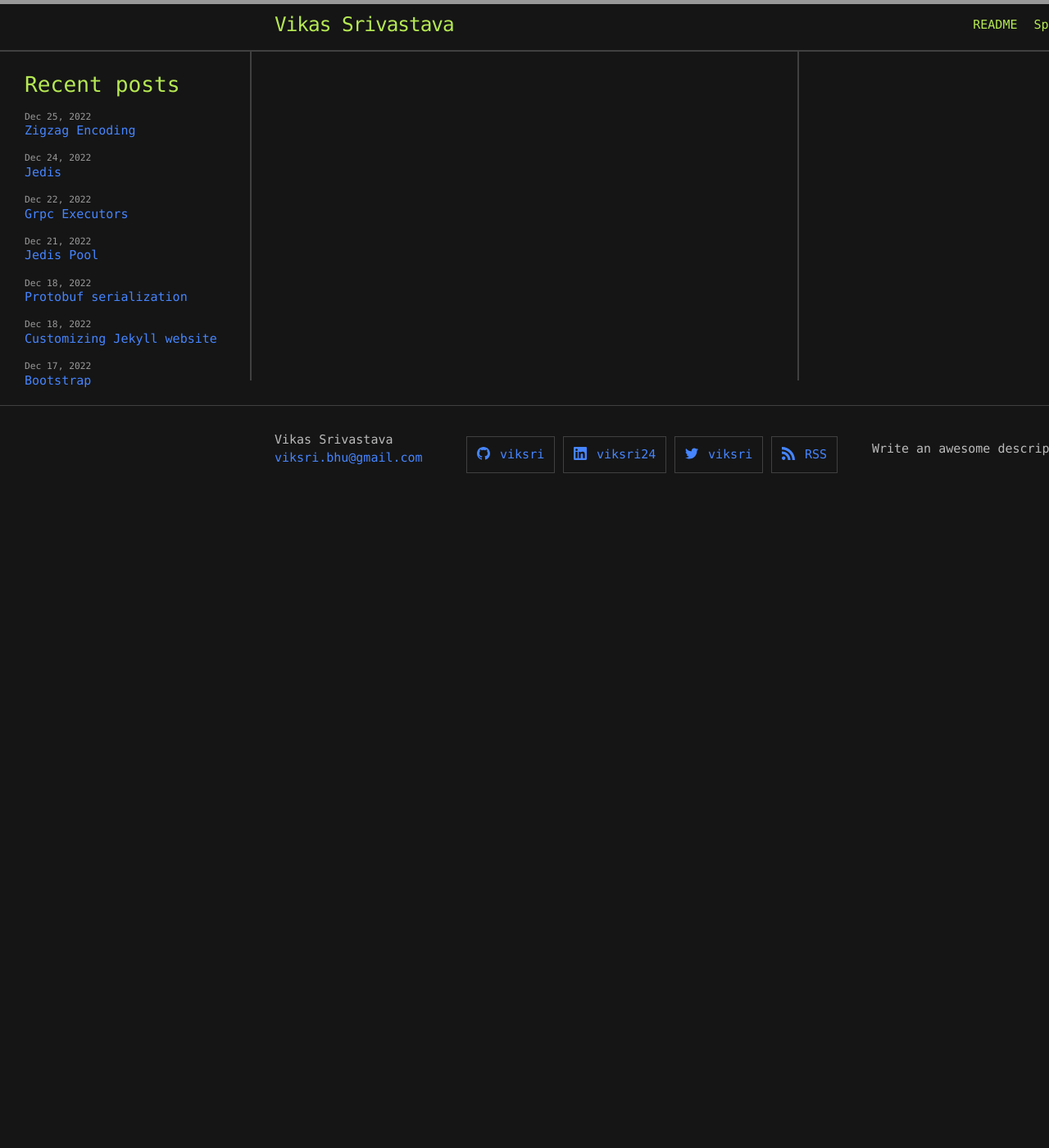
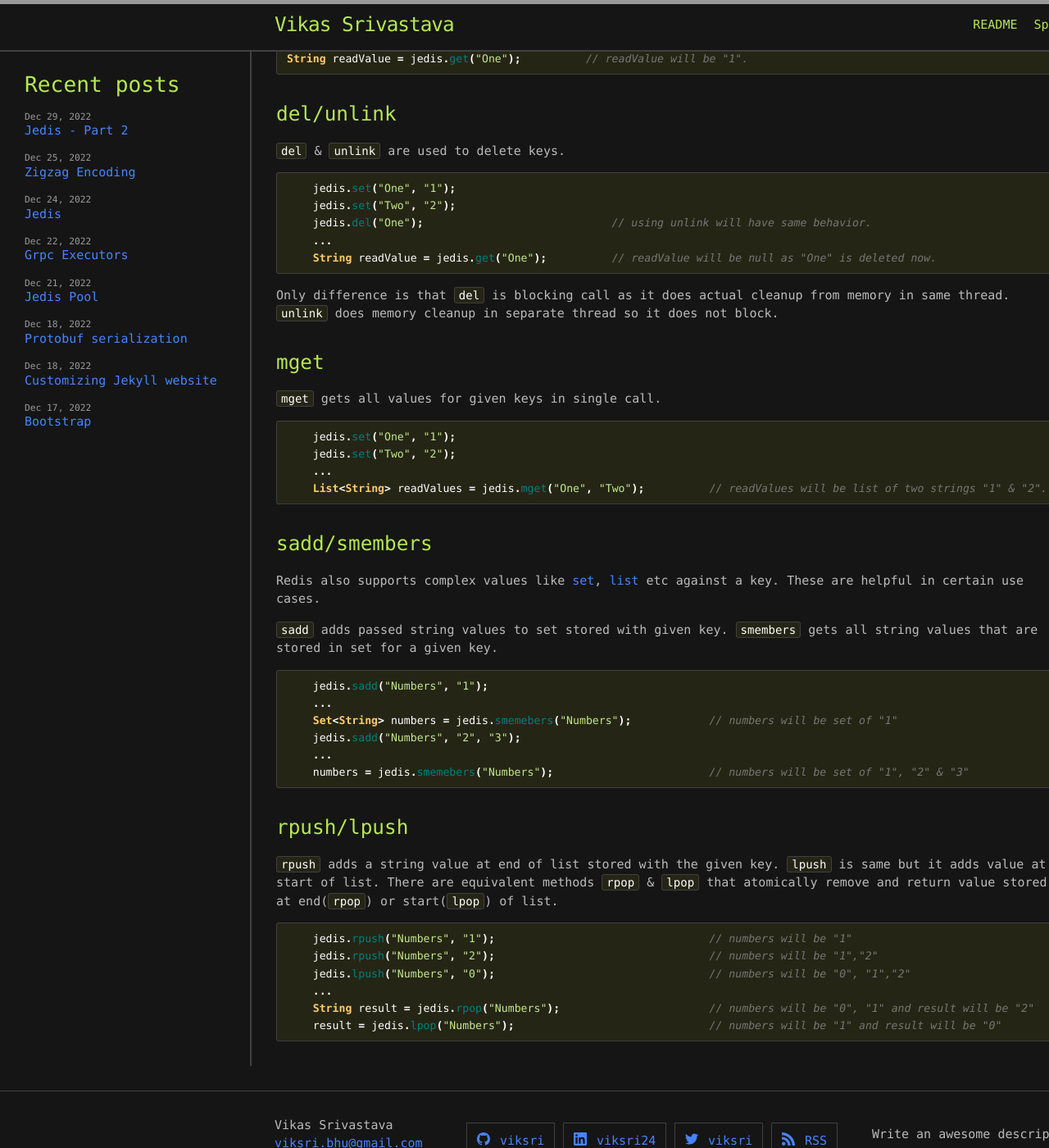
Before and after one commit to viksri/viksri.github.io, a Jekyll site: the page built from _posts/2022-12-25-jedis.md, in a window 1280 px wide and 1400 px high, scrolled down 442 px. Shown: the whole window at 82% size. Built offline with Jekyll 4.4.1, drawn with Linux system fonts in a browser that asks for light colours; before the commit the page ends 1072 px from its top, so only the background shows below that; some of the changed text lies outside the part shown.

````diff
--- a/_posts/2022-12-25-jedis.md
+++ b/_posts/2022-12-25-jedis.md
@@ -2,7 +2,72 @@
 layout: post
 title:  "Jedis"
 date:   2022-12-25 00:52:05 +0530
-categories: [redis, java, draft]
+categories: [redis, java]
 ---
 
-This is continuation of [Jedis Pool](https://viksri.github.io/redis/java/jedis-pool/).
+In an earlier post [Jedis Pool]({{ site.baseurl }}/jedis-pool/) we have setup Jedis Pool and used `getResource()` call to borrow a Jedis object.
+Next step is to use this object to interact with Redis. Here listing down common methods that I have used with Jedis.
+This is not going to be an exhaustive list of methods, for that refer to
+[Jedis documentation](https://javadoc.io/static/redis.clients/jedis/4.4.0-m1/redis/clients/jedis/Jedis.html).
+
+### set/get
+Most common operation is to use redis as distributed key value map where both key & value are string.
+`set` saves a string value against given string key.`get` returns the value stored against given key.
+```java
+jedis.set("One", "1");
+jedis.set("Two", "2");
+...
+String readValue = jedis.get("One");          // readValue will be "1".
+```
+
+### del/unlink
+`del` & `unlink` are used to delete keys.
+```java
+    jedis.set("One", "1");
+    jedis.set("Two", "2");
+    jedis.del("One");                             // using unlink will have same behavior.
+    ...
+    String readValue = jedis.get("One");          // readValue will be null as "One" is deleted now.
+```
+Only difference is that `del` is blocking call as it does actual cleanup from memory in same thread.
+`unlink` does memory cleanup in separate thread so it does not block.
+
+### mget
+`mget` gets all values for given keys in single call.
+```java
+    jedis.set("One", "1");
+    jedis.set("Two", "2");
+    ...
+    List<String> readValues = jedis.mget("One", "Two");          // readValues will be list of two strings "1" & "2".
+```
+
+
+
+### sadd/smembers
+Redis also supports complex values like [set](https://redis.io/docs/data-types/sets/), [list](https://redis.io/docs/data-types/lists/) etc against a key.
+These are helpful in certain use cases.
+
+`sadd` adds passed string values to set stored with given key.
+`smembers` gets all string values that are stored in set for a given key.
+
+```java
+    jedis.sadd("Numbers", "1");
+    ...
+    Set<String> numbers = jedis.smemebers("Numbers");            // numbers will be set of "1"
+    jedis.sadd("Numbers", "2", "3");
+    ...
+    numbers = jedis.smemebers("Numbers");                        // numbers will be set of "1", "2" & "3"
+```
+
+### rpush/lpush
+`rpush` adds a string value at end of list stored with the given key. `lpush` is same but it adds value at start of list.
+There are equivalent methods `rpop` & `lpop` that atomically remove and return value stored at end(`rpop`) or start(`lpop`) of list.
+
+```java
+    jedis.rpush("Numbers", "1");                                 // numbers will be "1"
+    jedis.rpush("Numbers", "2");                                 // numbers will be "1","2"
+    jedis.lpush("Numbers", "0");                                 // numbers will be "0", "1","2"
+    ...
+    String result = jedis.rpop("Numbers");                       // numbers will be "0", "1" and result will be "2"
+    result = jedis.lpop("Numbers");                              // numbers will be "1" and result will be "0"
+```
````
Also changed, not shown: _posts/2022-12-30-jedis2.md (added, +8 -0 lines).
